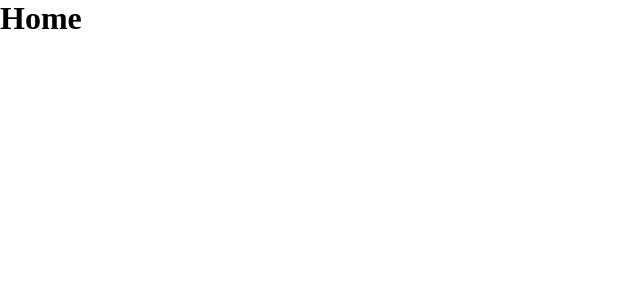
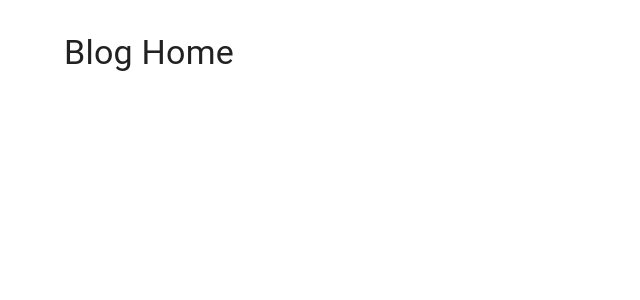
Before and after one commit to Umit8098/React-Project-13-blog-app, a React (Vite) app: page / in a window 1280 px wide. Shown: the top 300 px of the page, without its empty margins (0-640 px from the left). Built offline with nearby package versions, Linux system fonts and the light colour scheme.

Commit message:
feat: setup MUI theme and global styles

```diff
--- a/package.json
+++ b/package.json
@@ -10,6 +10,10 @@
     "preview": "vite preview"
   },
   "dependencies": {
+    "@emotion/react": "^11.14.0",
+    "@emotion/styled": "^11.14.1",
+    "@mui/icons-material": "^7.3.7",
+    "@mui/material": "^7.3.7",
     "react": "^19.2.0",
     "react-dom": "^19.2.0",
     "react-router-dom": "^7.12.0"
--- a/src/App.jsx
+++ b/src/App.jsx
@@ -1,10 +1,16 @@
-import './App.css'
-import AppRouter from './router/AppRouter'
+import { ThemeProvider } from "@mui/material/styles";
+import CssBaseline from "@mui/material/CssBaseline";
+import './App.css';
+import AppRouter from './router/AppRouter';
+import theme from "./styles/theme";
 
 function App() {
 
   return (
-    <AppRouter/>
+    <ThemeProvider theme={theme}>
+      <CssBaseline/>
+      <AppRouter/>
+    </ThemeProvider>
   )
 }
 
--- a/src/pages/Home.jsx
+++ b/src/pages/Home.jsx
@@ -1,8 +1,13 @@
+import { Container, Typography } from "@mui/material";
 
 const Home = () => {
     return (
-        <h1>Home</h1>
+        <Container>
+            <Typography variant="h4" mt={4}>
+              Blog Home
+            </Typography>
+        </Container>
     )
-}
+};
 
 export default Home;
--- /dev/null
+++ b/src/styles/theme.js
@@ -0,0 +1,11 @@
+import { createTheme } from "@mui/material/styles";
+
+const theme = createTheme({
+    palette: {
+        primary: {
+            main: "#1976d2",
+        },
+    },
+});
+
+export default theme;
```
Also changed, not shown: 1 other file (tests, documents, lock files or other folders).
